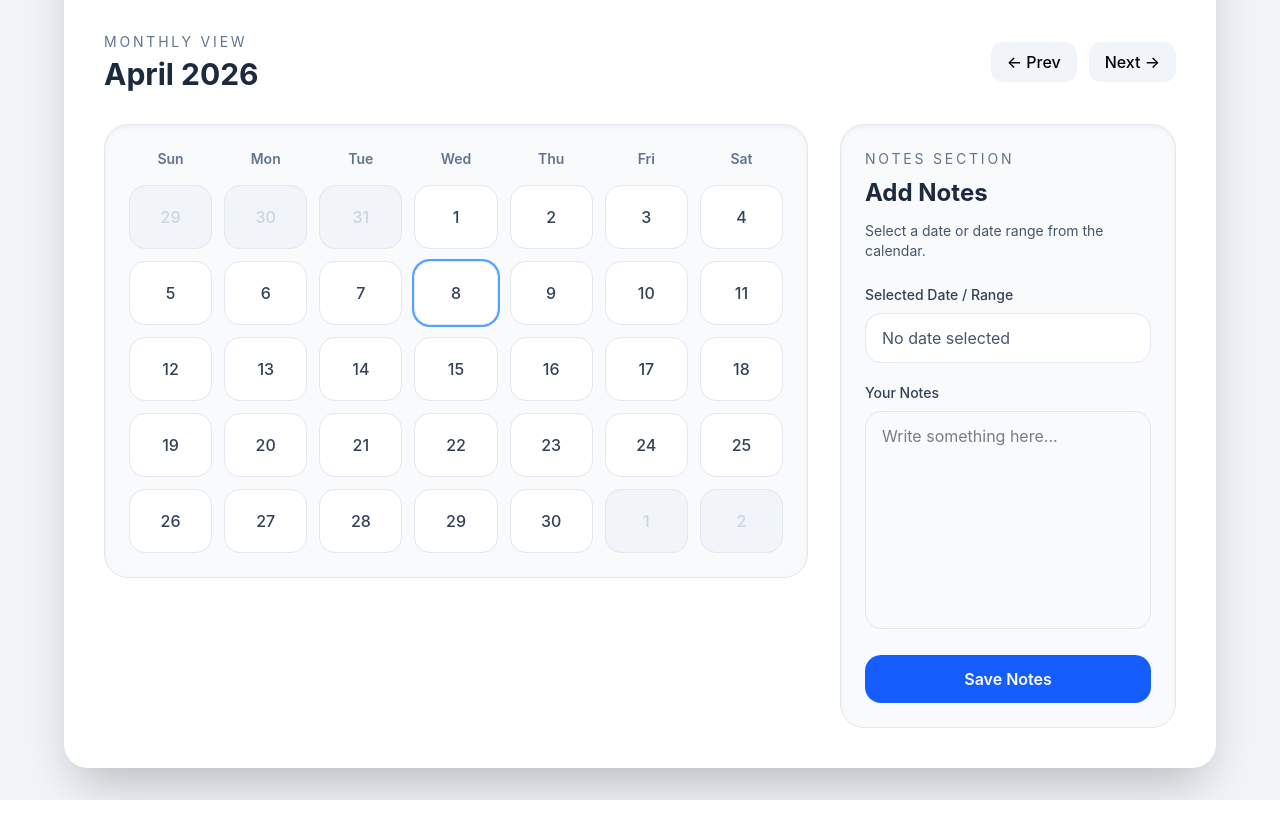
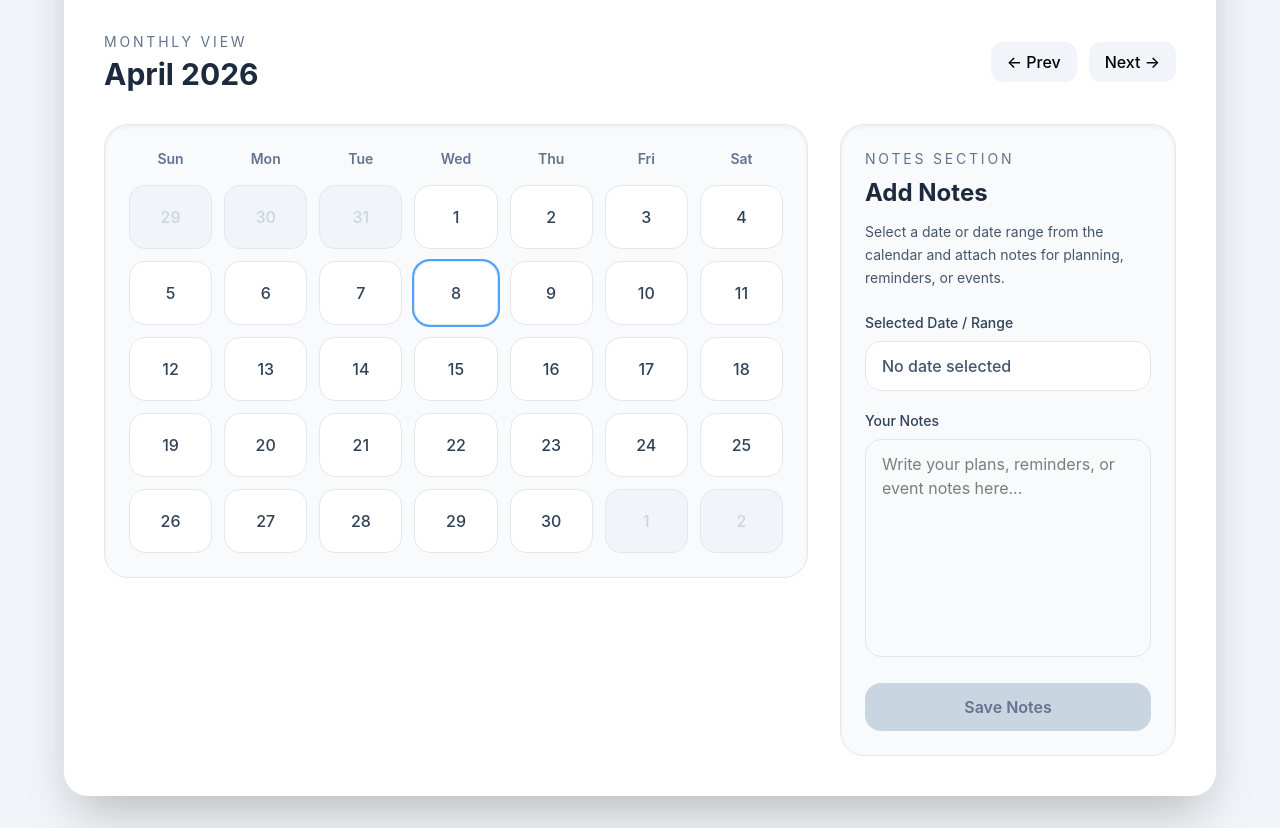
Before and after one commit to Singhnirmal11/interactive_calendar, a React (Vite) app: page / in a window 1280 px wide. Shown: the part 360-1188 px from the top of the page. Before the commit the page ends 1160 px from the top, so only its background shows below. Built offline with nearby package versions, Linux system fonts and the light colour scheme.

Commit message:
feat: improve notes UX and add clear selection controls

```diff
--- a/src/App.jsx
+++ b/src/App.jsx
@@ -56,6 +56,11 @@ function App() {
     return notes[key] || "";
   };
 
+  const handleClearSelection = () => {
+    setStartDate(null);
+    setEndDate(null);
+  };
+
   useEffect(() => {
     localStorage.setItem("calendar-notes", JSON.stringify(notes));
   }, [notes]);
@@ -96,6 +101,17 @@ function App() {
             onNextMonth={handleNextMonth}
           />
 
+          {startDate && (
+            <div className="mt-5 inline-flex items-center gap-2 rounded-2xl bg-blue-50 border border-blue-200 px-4 py-2 text-sm text-blue-800 font-medium">
+              <span>Selected:</span>
+              <span>
+              {endDate
+                ? `${startDate.toLocaleDateString()} → ${endDate.toLocaleDateString()}`
+                : startDate.toLocaleDateString()}
+              </span>
+            </div>
+          )}
+
           <div className="grid grid-cols-1 lg:grid-cols-3 gap-8 mt-8">
             <div className="lg:col-span-2">
               <CalendarGrid
--- a/src/components/NotesPanel.jsx
+++ b/src/components/NotesPanel.jsx
@@ -1,12 +1,20 @@
 import { useState, useEffect } from "react";
 import { format } from "date-fns";
 
-function NotesPanel({ startDate, endDate, onSaveNote, existingNote }) {
+function NotesPanel({
+  startDate,
+  endDate,
+  onSaveNote,
+  existingNote,
+  onClearSelection,
+}) {
   const [text, setText] = useState("");
+  const [saved, setSaved] = useState(false);
 
   useEffect(() => {
     setText(existingNote || "");
-  }, [existingNote]);
+    setSaved(false);
+  }, [existingNote, startDate, endDate]);
 
   const getLabel = () => {
     if (!startDate) return "No date selected";
@@ -24,7 +32,11 @@ function NotesPanel({ startDate, endDate, onSaveNote, existingNote }) {
   const handleSave = () => {
     if (!startDate) return;
     onSaveNote(text);
-    alert("Notes saved successfully!");
+    setSaved(true);
+
+    setTimeout(() => {
+      setSaved(false);
+    }, 2000);
   };
 
   return (
@@ -33,17 +45,29 @@ function NotesPanel({ startDate, endDate, onSaveNote, existingNote }) {
         Notes Section
       </p>
 
-      <h3 className="text-2xl font-bold text-slate-800 mt-2">Add Notes</h3>
+      <div className="flex items-center justify-between mt-2">
+        <h3 className="text-2xl font-bold text-slate-800">Add Notes</h3>
 
-      <p className="text-slate-600 mt-3 text-sm">
-        Select a date or date range from the calendar.
+        {startDate && (
+          <button
+            onClick={onClearSelection}
+            className="text-sm px-3 py-1.5 rounded-xl bg-red-50 text-red-600 hover:bg-red-100 transition"
+          >
+            Clear
+          </button>
+        )}
+      </div>
+
+      <p className="text-slate-600 mt-3 text-sm leading-relaxed">
+        Select a date or date range from the calendar and attach notes for
+        planning, reminders, or events.
       </p>
 
       <div className="mt-6">
         <label className="block text-sm font-medium text-slate-700 mb-2">
           Selected Date / Range
         </label>
-        <div className="w-full rounded-2xl bg-white border border-slate-200 px-4 py-3 text-slate-600">
+        <div className="w-full rounded-2xl bg-white border border-slate-200 px-4 py-3 text-slate-600 font-medium">
           {getLabel()}
         </div>
       </div>
@@ -56,17 +80,29 @@ function NotesPanel({ startDate, endDate, onSaveNote, existingNote }) {
           rows="8"
           value={text}
           onChange={(e) => setText(e.target.value)}
-          placeholder="Write something here..."
+          placeholder="Write your plans, reminders, or event notes here..."
           className="w-full rounded-2xl border border-slate-200 px-4 py-3 resize-none focus:outline-none focus:ring-2 focus:ring-blue-400"
+          disabled={!startDate}
         />
       </div>
 
       <button
         onClick={handleSave}
-        className="mt-5 w-full bg-blue-600 hover:bg-blue-700 text-white font-semibold py-3 rounded-2xl transition"
+        disabled={!startDate}
+        className={`mt-5 w-full font-semibold py-3 rounded-2xl transition ${
+          !startDate
+            ? "bg-slate-300 text-slate-500 cursor-not-allowed"
+            : "bg-blue-600 hover:bg-blue-700 text-white"
+        }`}
       >
         Save Notes
       </button>
+
+      {saved && (
+        <p className="mt-3 text-sm text-green-600 font-medium">
+          Notes saved successfully ✓
+        </p>
+      )}
     </div>
   );
 }
```
